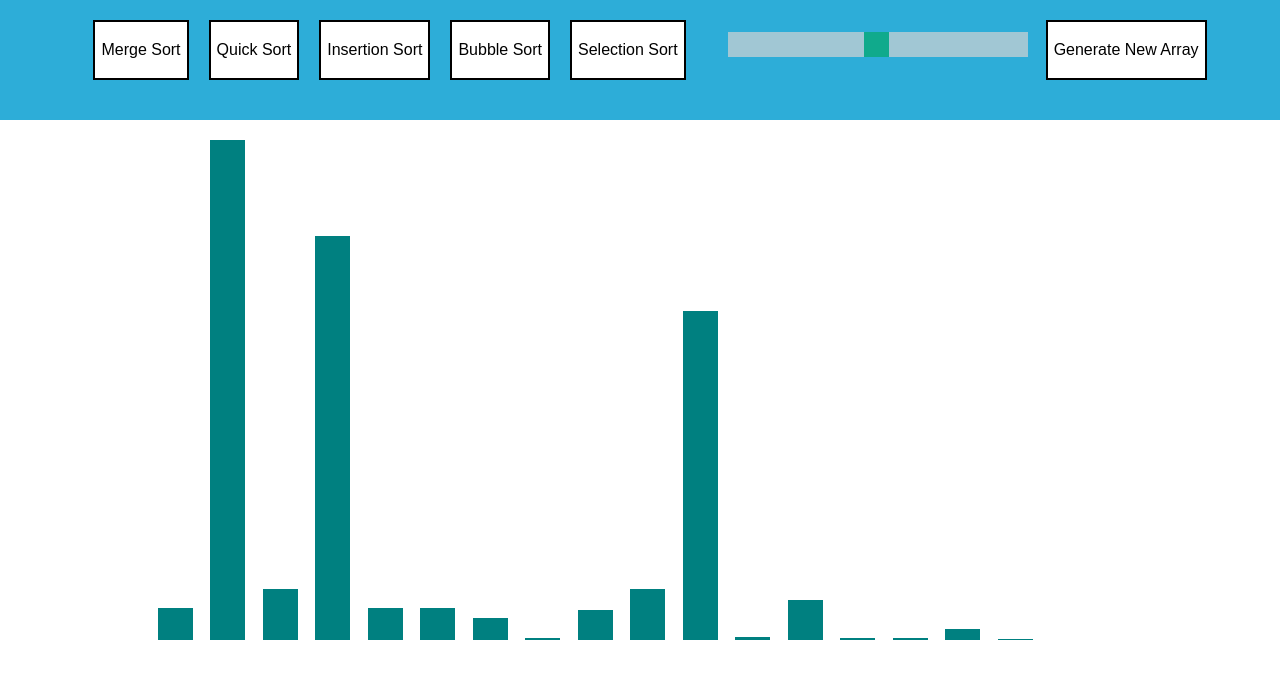
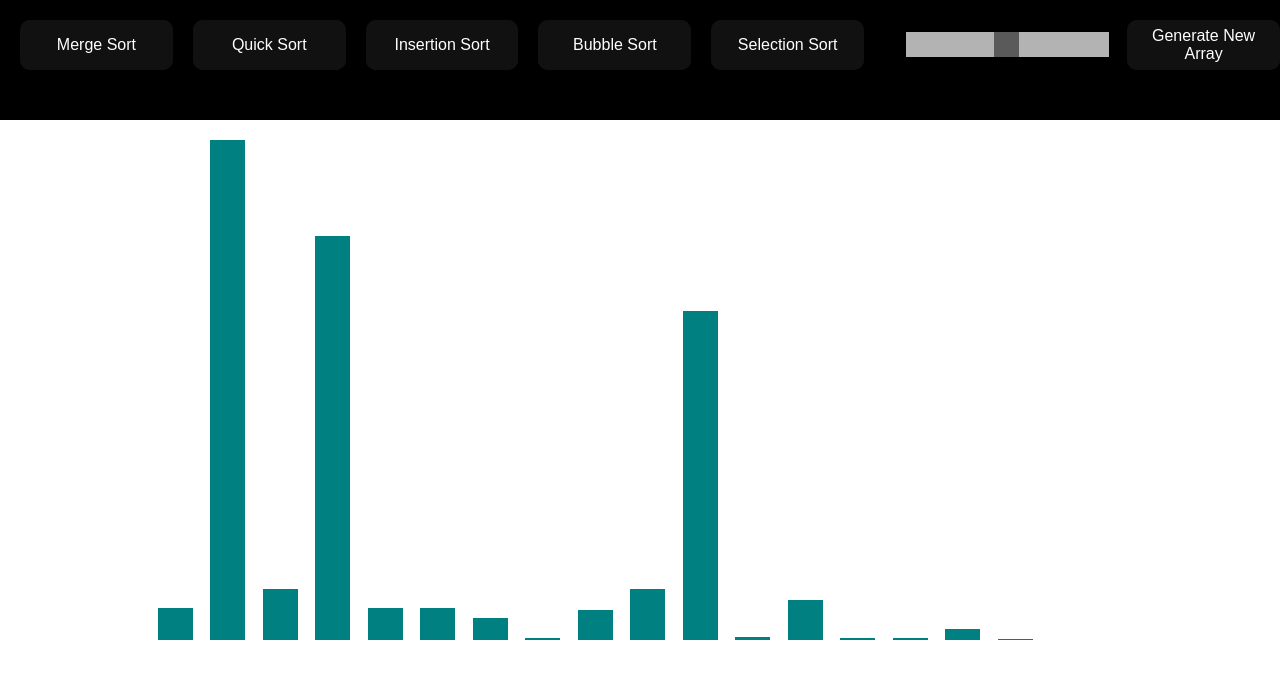
Before and after one commit to Apurv-Rathore/SortingVisualiser, a React (Create React App) app: page / in a window 1280 px wide. Shown: the top 678 px of the page. Built offline with nearby package versions, Linux system fonts and the light colour scheme.

Commit message:
everything done

```diff
--- a/src/components/Navbar.css
+++ b/src/components/Navbar.css
@@ -1,5 +1,5 @@
 .navbar {
-    background-color: rgb(45, 173, 216);
+    background-color: black;
     height: 15vh;
     display: flex;
     justify-content: center;
@@ -47,7 +47,7 @@
     appearance: none;
     width: 100%; /* Full-width */
     height: 25px; /* Specified height */
-    background: #d3d3d3; /* Grey background */
+    background: white; /* Grey background */
     outline: none; /* Remove outline */
     opacity: 0.7; /* Set transparency (for mouse-over effects on hover) */
     -webkit-transition: .2s; /* 0.2 seconds transition on hover */
@@ -65,7 +65,7 @@
     appearance: none;
     width: 25px; /* Set a specific slider handle width */
     height: 25px; /* Slider handle height */
-    background: #04AA6D; /* Green background */
+    background: grey; /* Green background */
     cursor: pointer; /* Cursor on hover */
   }
 
@@ -75,3 +75,75 @@
     background: #04AA6D; /* Green background */
     cursor: pointer; /* Cursor on hover */
   }
+  /* html, */
+  /* body { */
+      /* margin: 0;
+      padding: 0;
+      width: 100%;
+      height: 100vh;
+      display: flex;
+      flex-direction: row;
+      justify-content: center;
+      align-items: center; */
+      /* background: #000; */
+  /* } */
+
+  .glow-on-hover {
+      width: 220px;
+      height: 50px;
+      border: none;
+      outline: none;
+      color: #fff;
+      background: #111;
+      cursor: pointer;
+      position: relative;
+      z-index: 0;
+      border-radius: 10px;
+  }
+
+  .glow-on-hover:before {
+      content: '';
+      background: linear-gradient(45deg, #ff0000, #ff7300, #fffb00, #48ff00, #00ffd5, #002bff, #7a00ff, #ff00c8, #ff0000);
+      position: absolute;
+      top: -2px;
+      left:-2px;
+      background-size: 400%;
+      z-index: -1;
+      filter: blur(5px);
+      width: calc(100% + 4px);
+      height: calc(100% + 4px);
+      animation: glowing 20s linear infinite;
+      opacity: 0;
+      transition: opacity .3s ease-in-out;
+      border-radius: 10px;
+  }
+
+  .glow-on-hover:active {
+      color: #000
+  }
+
+  .glow-on-hover:active:after {
+      background: transparent;
+  }
+
+  .glow-on-hover:hover:before {
+      opacity: 1;
+  }
+
+  .glow-on-hover:after {
+      z-index: -1;
+      content: '';
+      position: absolute;
+      width: 100%;
+      height: 100%;
+      background: #111;
+      left: 0;
+      top: 0;
+      border-radius: 10px;
+  }
+
+  @keyframes glowing {
+      0% { background-position: 0 0; }
+      50% { background-position: 400% 0; }
+      100% { background-position: 0 0; }
+  }
--- a/src/components/Navbar.jsx
+++ b/src/components/Navbar.jsx
@@ -5,33 +5,71 @@
 import insertionSort from "../algorithms/insertionSort";
 import selectionSort from "../algorithms/selectionSort";
 import quickSort from "../algorithms/quickSort";
-import mergeSort from "../algorithms/mergeSort"
+import mergeSort from "../algorithms/mergeSort";
 
 //algorithms
 const Navbar = ({ array, setArray, setColorChangeIndex }) => {
   const [sliderValue, setsliderValue] = useState(50);
   const handleChange = (evt) => {
     setsliderValue(evt.target.value);
-    setArray(generateArray(Math.floor((parseInt(evt.target.value) + 3) * 1.25)));
+    setArray(
+      generateArray(Math.floor((parseInt(evt.target.value) + 3) * 1.25))
+    );
   };
 
   const generateArray = (len) => {
-
-    return  Array.from({length: len}, () => Math.floor(Math.random() * len));
+    return Array.from({ length: len }, () => Math.floor(Math.random() * len));
   };
 
   const generateNewArray = () => {
     setArray(generateArray(Math.floor((parseInt(sliderValue) + 3) * 1.25)));
     console.log(array);
-  }
+  };
 
   return (
     <div className="navbar">
-      <button onClick={()=> {mergeSort({array,setArray,setColorChangeIndex})}}>Merge Sort</button>
-      <button onClick={()=> {quickSort({array,setArray,setColorChangeIndex})}}>Quick Sort</button>
-      <button onClick={()=> {insertionSort({array,setArray,setColorChangeIndex})}}>Insertion Sort</button>
-      <button onClick={()=> {bubbleSort({array,setArray,setColorChangeIndex})}}>Bubble Sort</button>
-      <button onClick={()=> {selectionSort({array,setArray,setColorChangeIndex})}}>Selection Sort</button>
+
+
+      <button
+        className="glow-on-hover"
+        onClick={() => {
+          mergeSort({ array, setArray, setColorChangeIndex });
+        }}
+      >
+        Merge Sort
+      </button>
+      <button
+        className="glow-on-hover"
+        onClick={() => {
+          quickSort({ array, setArray, setColorChangeIndex });
+        }}
+      >
+        Quick Sort
+      </button>
+      <button
+        className="glow-on-hover"
+        onClick={() => {
+          insertionSort({ array, setArray, setColorChangeIndex });
+        }}
+      >
+        Insertion Sort
+      </button>
+      <button
+        className="glow-on-hover"
+        onClick={() => {
+          bubbleSort({ array, setArray, setColorChangeIndex });
+        }}
+      >
+        Bubble Sort
+      </button>
+      <button
+        className="glow-on-hover"
+        onClick={() => {
+          selectionSort({ array, setArray, setColorChangeIndex });
+        }}
+      >
+        Selection Sort
+      </button>
       <div className="slidecontainer">
         <input
           type="range"
@@ -43,13 +81,9 @@
           onChange={handleChange}
         />
       </div>
-      <button onClick={generateNewArray}>Generate New Array </button>
+      <button className="glow-on-hover" onClick={generateNewArray}>Generate New Array </button>
     </div>
   );
 };
 
-
-
-
-
 export default Navbar;
```
